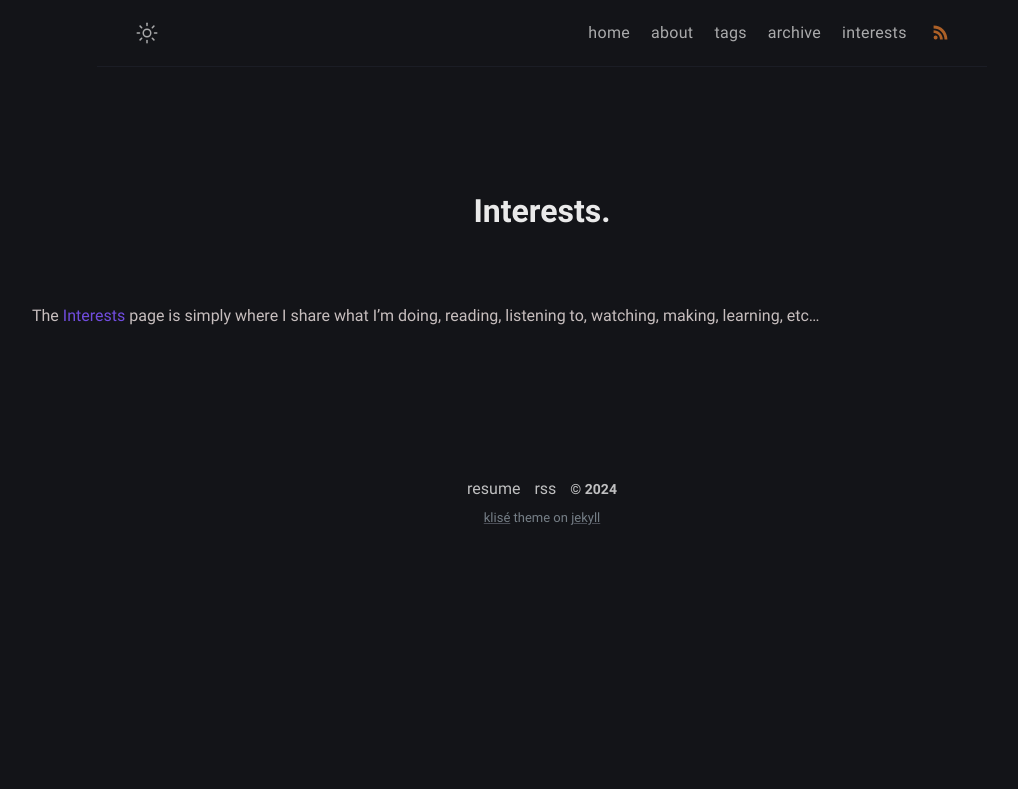
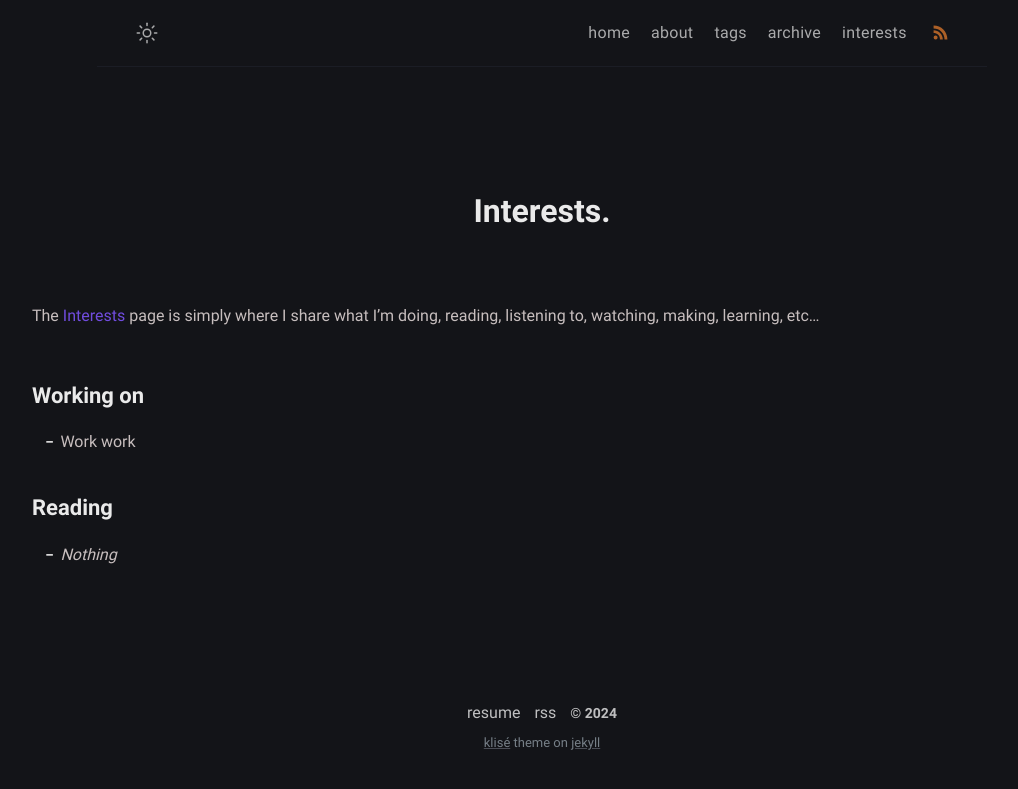
Before and after one commit to dadavidson/dadavidson-blog, a Jekyll site: the page built from interests.md, in a window 1280 px wide. Shown: the top 789 px of the page, without its empty margins (98-1116 px from the left). Built offline with Jekyll 4.4.1, drawn with Linux system fonts in a browser that asks for light colours.

Commit message:
Update interests.md

```diff
--- a/interests.md
+++ b/interests.md
@@ -6,3 +6,11 @@ weight: 3
 ---
 
 The [Interests](/interests) page is simply where I share what I'm doing, reading, listening to, watching, making, learning, etc…
+
+## Working on
+
+- Work work
+
+## Reading
+
+- *Nothing*
```
